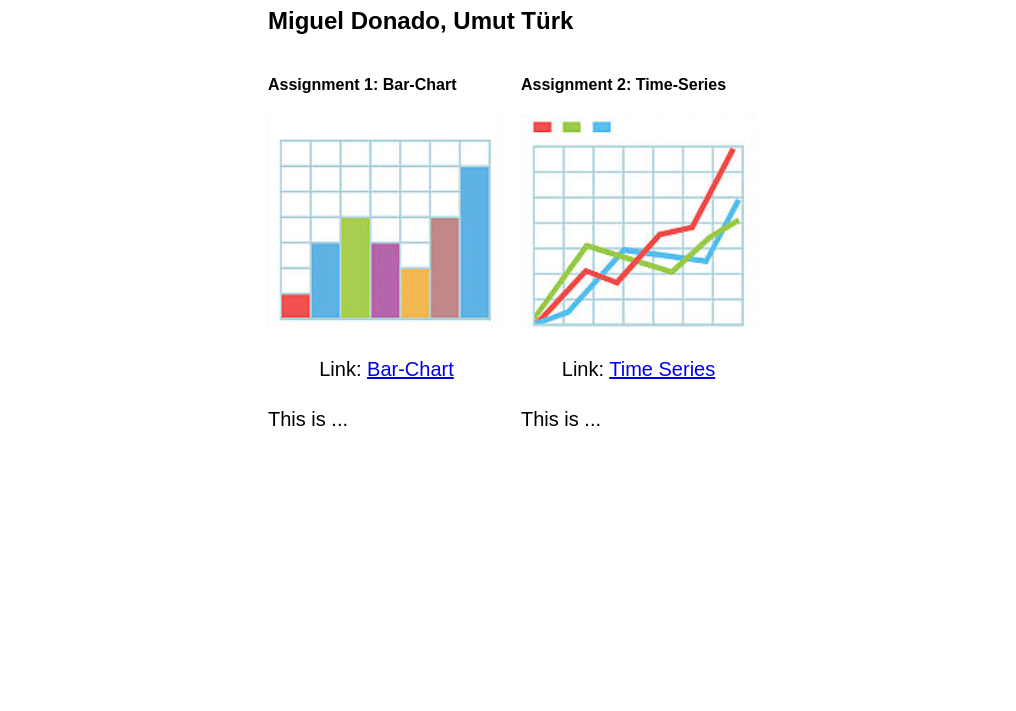
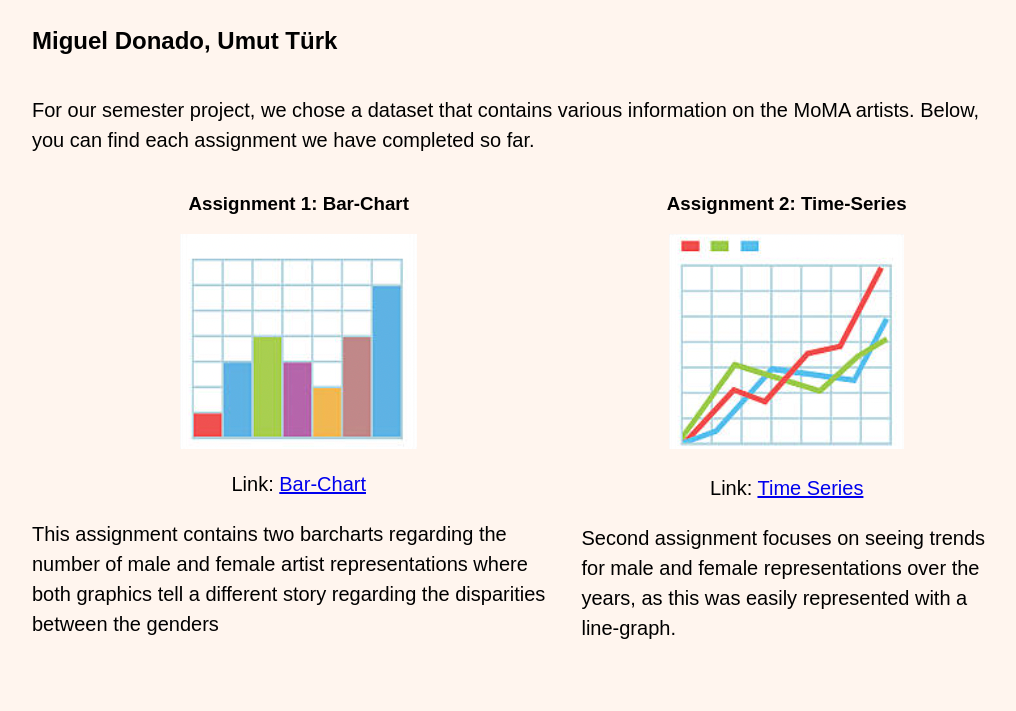
Before and after one commit to UmutTurk24/painting-artist-datavisualization, a plain HTML site: page index.html in a window 1280 px wide. Shown: the part 89-800 px from the top of the page, without its empty margins (128-1144 px from the left). Drawn offline with Linux system fonts and the light colour scheme.

Commit message:
index changes

```diff
--- a/index.html
+++ b/index.html
@@ -9,22 +9,35 @@
     <link rel="stylesheet" href="style.css">
 </head>
 
-<body>
+<body style="background-color: seashell;">
     <div class="container">
+
+    </div>
+    <div class="outBox">
         <h1>Data Visualization Spring 2022</h1>
         <h2>Miguel Donado, Umut Türk</h2>
-        <div class="col2" >
+        <p>For our semester project, we chose a dataset that contains various information on the MoMA artists. Below,
+            you can find each assignment we have completed so far.
+        </p>
+        <div class="col2">
             <div id="bchart">
-                <h4>Assignment 1: Bar-Chart</h4>
-                <img src="bimg.png" alt="">
+                <h3 style="text-align: center;">Assignment 1: Bar-Chart</h4>
+                <div style="display: flex; justify-content: center;" >
+                    <img src="bimg.png" alt="" >
+                </div>
                 <p style="text-align: center;">Link: <a href="./barchart.html">Bar-Chart</a> <br></p>
-                <p>This is ...</p>
+                <p>This assignment contains two barcharts regarding the number of male and female artist representations
+                    where both graphics tell a different story regarding the disparities between the genders</p>
             </div>
             <div id="lgraph">
-                <h4>Assignment 2: Time-Series</h4>
-                <img src="limg.png" alt="">
+                <h3 style="text-align: center;">Assignment 2: Time-Series</h4>
+                <div style="text-align: center;">
+                    <img src="limg.png" alt="">
+                </div>
                 <p style = "text-align: center;">Link: <a href="./timeline.html">Time Series</a> <br></p>
-                <p>This is ...</p>
+                <p>Second assignment focuses on seeing trends for male and female representations over the years, as
+                    this was easily represented with a line-graph.
+                </p>
             </div>
         </div>
     </div>
--- a/style.css
+++ b/style.css
@@ -53,4 +53,5 @@ p {
         display: flex;
         gap: 1em;
     }
+
 }
```
